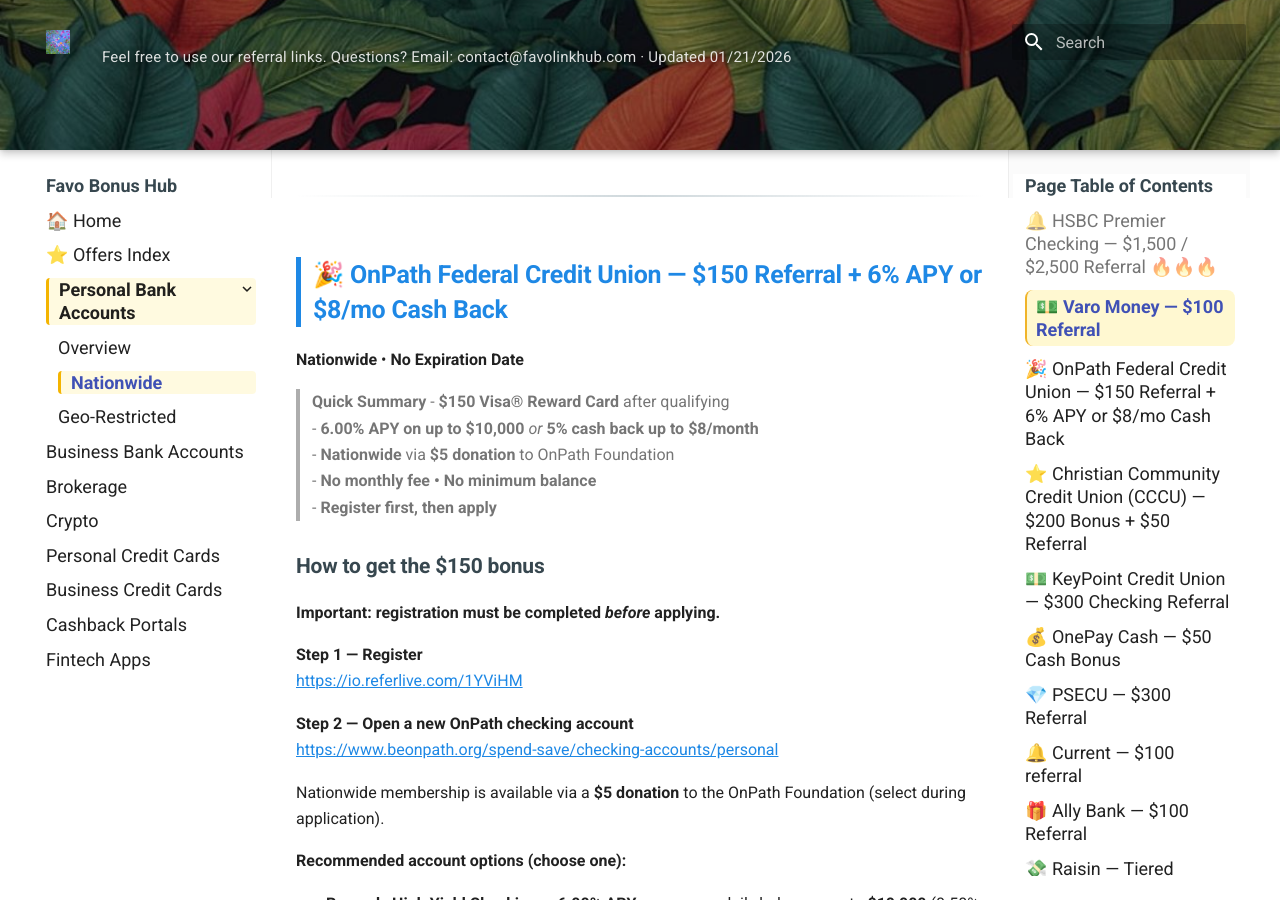
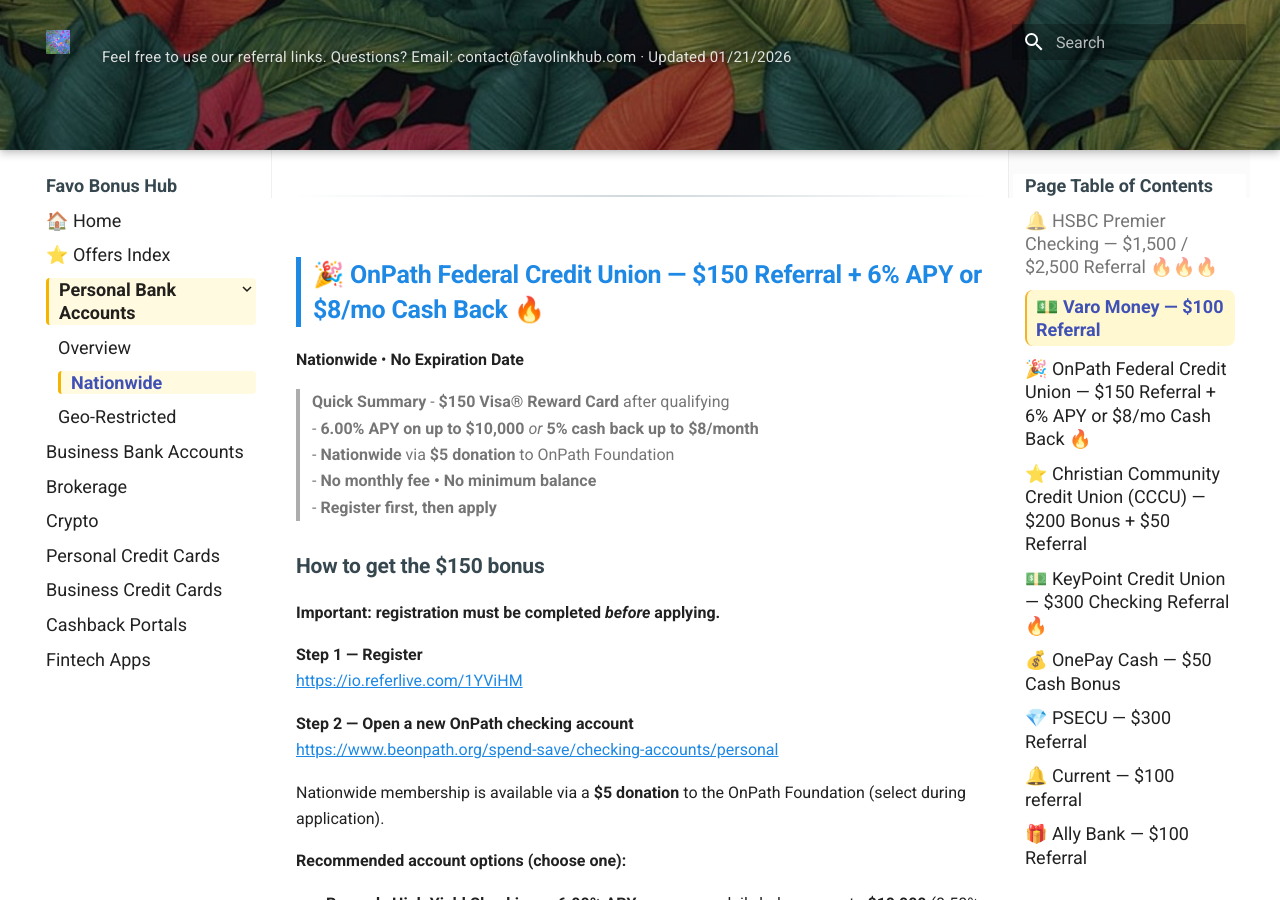
Before and after one commit to whispersofzephyr/favolinkhub-site, an MkDocs documentation site: the page built from docs/personal-bank-nationwide.md, in a window 1280 px wide and 900 px high, scrolled down 4549 px. Built offline with MkDocs 1.6.1 and Material for MkDocs 9.7.7, drawn with Linux system fonts in a browser that asks for light colours; some of the changed text lies outside the part shown.

Commit message:
Update personal-bank-nationwide.md

```diff
--- a/docs/personal-bank-nationwide.md
+++ b/docs/personal-bank-nationwide.md
@@ -167,7 +167,7 @@ Balances may be combined across:
 ---
 
 <a id="onpath-fcu"></a>
-## 🎉 OnPath Federal Credit Union — $150 Referral + 6% APY or $8/mo Cash Back
+## 🎉 OnPath Federal Credit Union — $150 Referral + 6% APY or $8/mo Cash Back 🔥
 **Nationwide** • **No Expiration Date**
 
 > **Quick Summary**
@@ -312,7 +312,7 @@ Nationwide membership is available via a **$5 donation** to the OnPath Foundatio
 ---
 
 <a id="keypoint-cu"></a>
-## 💵 KeyPoint Credit Union — $300 Checking Referral
+## 💵 KeyPoint Credit Union — $300 Checking Referral 🔥
 **Nationwide • Expires 03/31/2026**
 
 > **Quick Summary**
```
